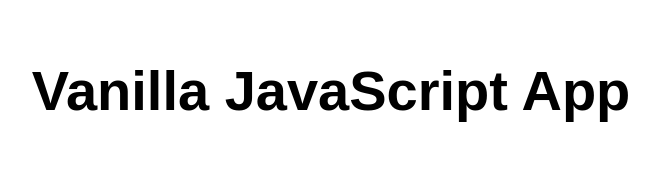
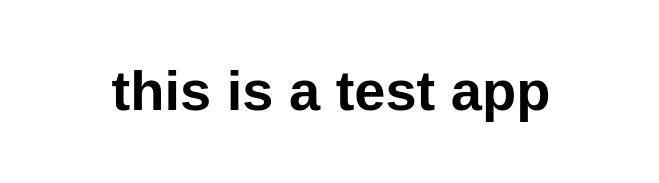
Before and after one commit to vlkuznet/SWA1, a plain HTML site: page src/index.html in a window 1280 px wide. Shown: the whole page, without its empty margins (309-968 px from the left). Drawn offline with Linux system fonts and the light colour scheme.

Commit message:
Commit made from VS Code Azure Static Web Apps

```diff
--- a/src/index.html
+++ b/src/index.html
@@ -5,12 +5,12 @@
   <meta charset="UTF-8">
   <meta name="viewport" content="width=device-width, initial-scale=1.0">
   <link rel="stylesheet" href="styles.css">
-  <title>Vanilla JavaScript App</title>
+  <title>Vlad was here</title>
 </head>
 
 <body>
   <main>
-    <h1>Vanilla JavaScript App</h1>
+    <h1>this is a test app</h1>
   </main>
 </body>
 
```
